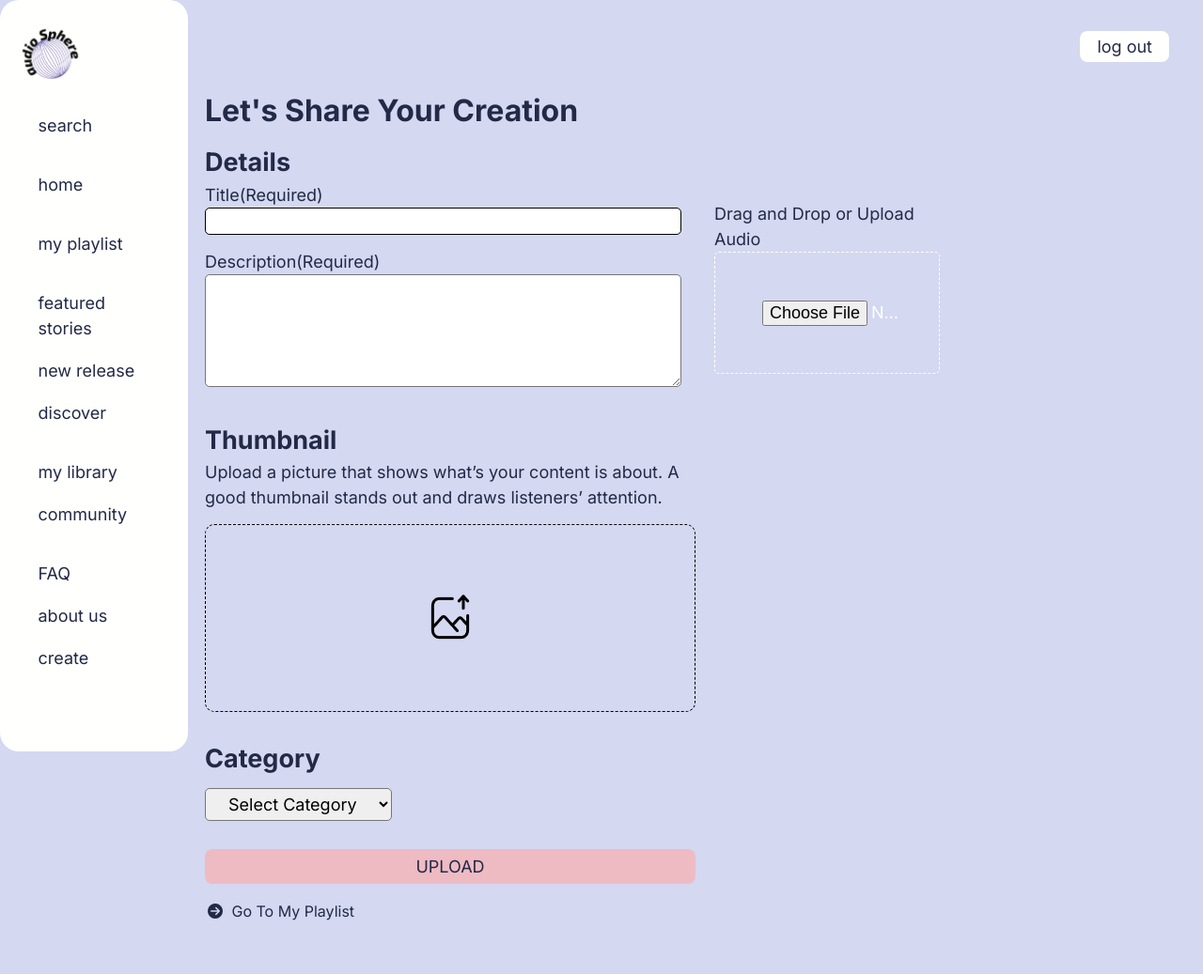
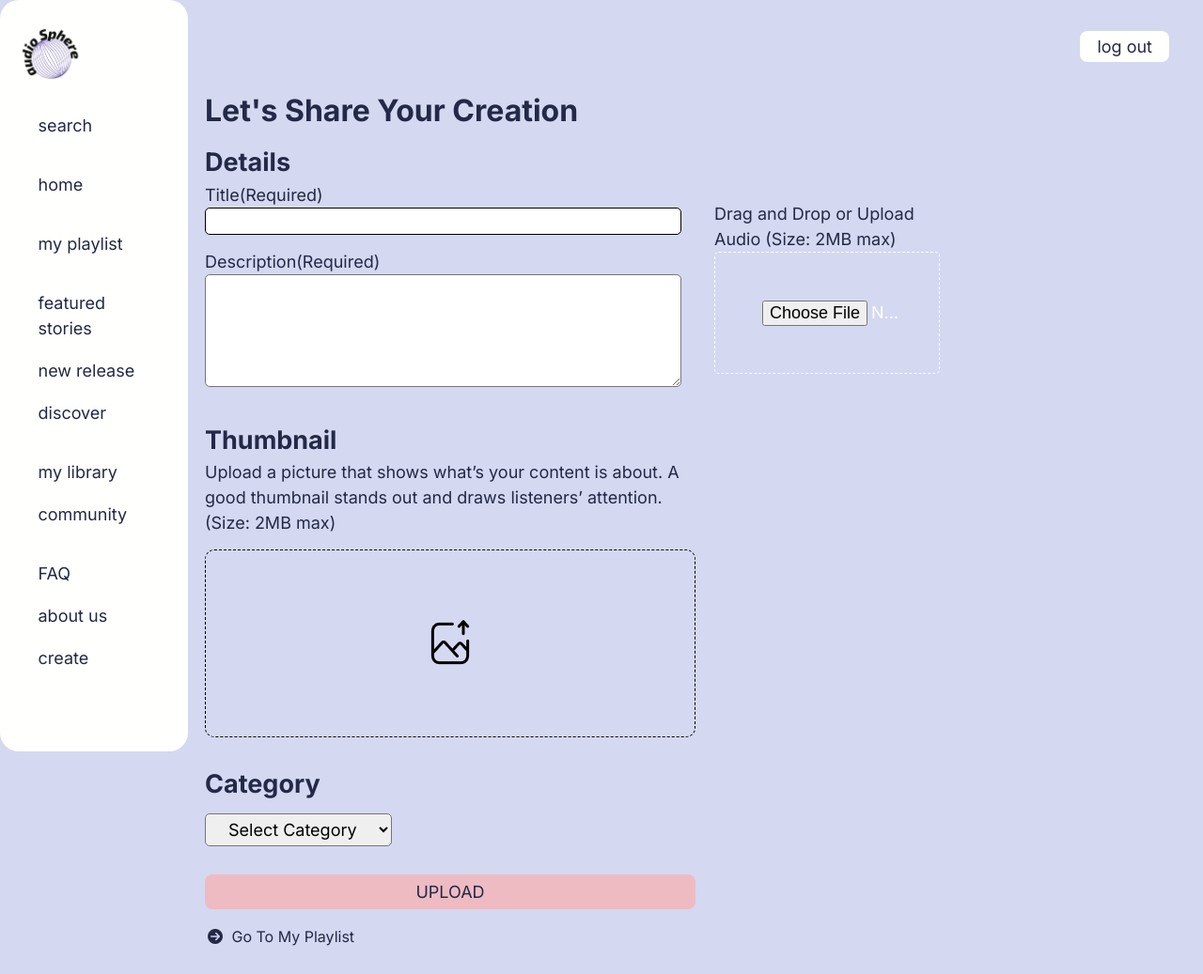
Before and after one commit to tanveerali13/audiosphere-v2, a PHP site: page /views/view-upload.php in a window 1280 px wide. Shown: the whole page at 94% size. Before the commit the page ends 980 px from the top, so only its background shows below. Run offline with PHP 8.4, Linux system fonts and the light colour scheme; the visitor is signed in with stand-in values (Sample User, id 1); data that the repository does not hold is empty; a stand-in replaces the project's code that opens the database connection; some libraries are stand-ins or nearby versions.

Commit message:
defined file size limit in labels

```diff
--- a/views/view-upload.php
+++ b/views/view-upload.php
@@ -33,7 +33,7 @@ include __DIR__ . '/../controllers/controller-upload.php';
                     <div class="right">
                         <!-- MP3 Audio File Input -->
                         <div class="audio-block">
-                            <label class="audio-drop-label" for="audioFile">Drag and Drop or Upload Audio</label><br>
+                            <label class="audio-drop-label" for="audioFile">Drag and Drop or Upload Audio (Size: 2MB max)</label><br>
                             <div class="audio-drop-area">
                                 <input class= "audio-drop" type="file" id="audio" name="audio" accept="audio/mp3" required>
                             </div>
@@ -45,7 +45,7 @@ include __DIR__ . '/../controllers/controller-upload.php';
                 <!-- Thumbnail Drop Area -->
                 <div class="thumbnail">
                     <h2>Thumbnail</h2>
-                    <p>Upload a picture that shows what’s your content is about. A good thumbnail stands out and draws listeners’ attention.</p>
+                    <p>Upload a picture that shows what’s your content is about. A good thumbnail stands out and draws listeners’ attention.<br>(Size: 2MB max)</p>
                     <div id="thumbnailDropArea" onclick="document.getElementById('thumbnailInput').click()">
                         <input type="file" id="thumbnailInput" name="audioThumb" accept="image/*" style="display: none;" onchange="displayThumbnail()" required>
                         <img id="thumbnailPreview" src="../assets/images/upload.png" alt="Thumbnail Preview">
```
